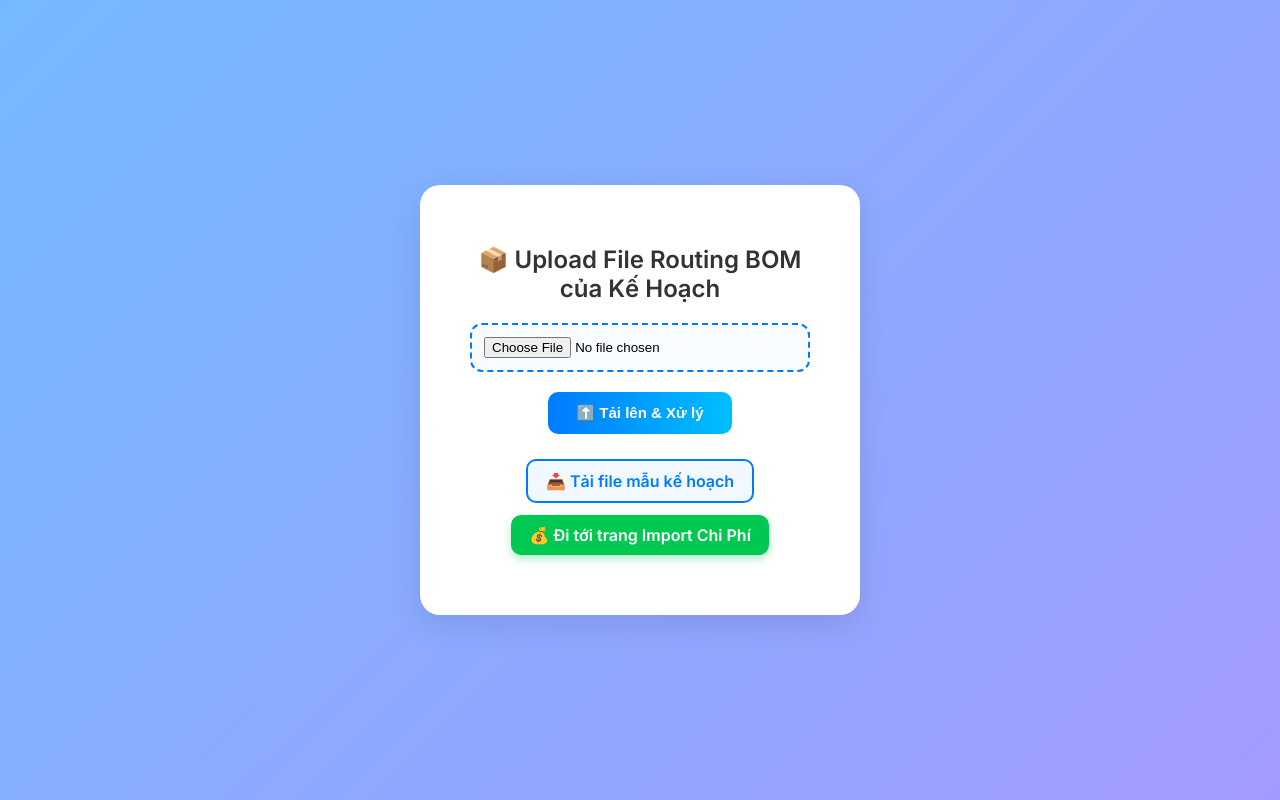
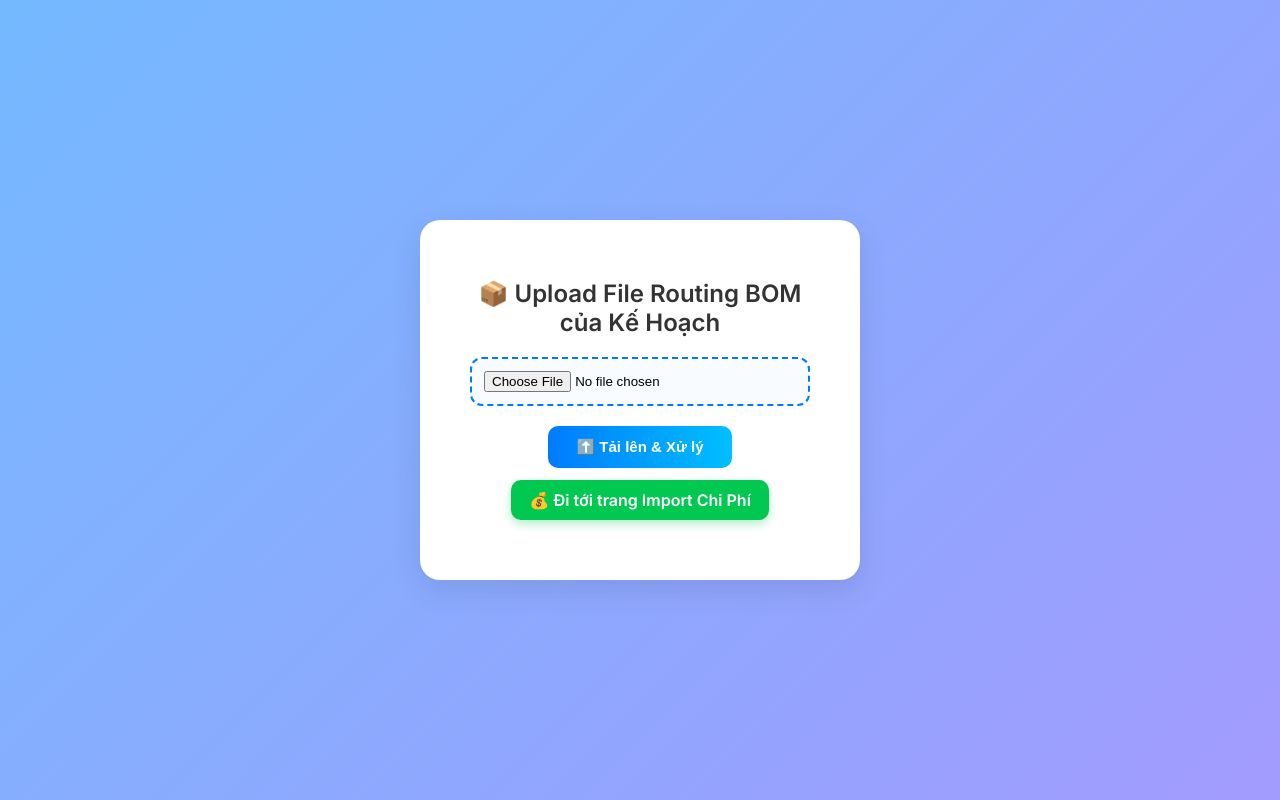
Before and after one commit to trongkhang156/routing-bom, a website: page public/index.html in a window 1280 px wide. Drawn offline with Linux system fonts and the light colour scheme.

Commit message:
Update index.html

```diff
--- a/public/index.html
+++ b/public/index.html
@@ -143,10 +143,10 @@
       <button type="submit">⬆️ Tải lên & Xử lý</button>
     </form>
 
-    <a class="download-template"
+    <!-- <a class="download-template"
        href="https://drive.google.com/uc?export=download&id=197gjQ0LBTPAjXu6I7dgboOTJ_17edkW3">
-      📥 Tải file mẫu kế hoạch
-    </a>
+      📥 Tải file mẫu kế hoạch (nếu chưa có)
+    </a> -->
 
     <a class="link-import" href="https://resource-bom.onrender.com/" target="_blank">
       💰 Đi tới trang Import Chi Phí
```
